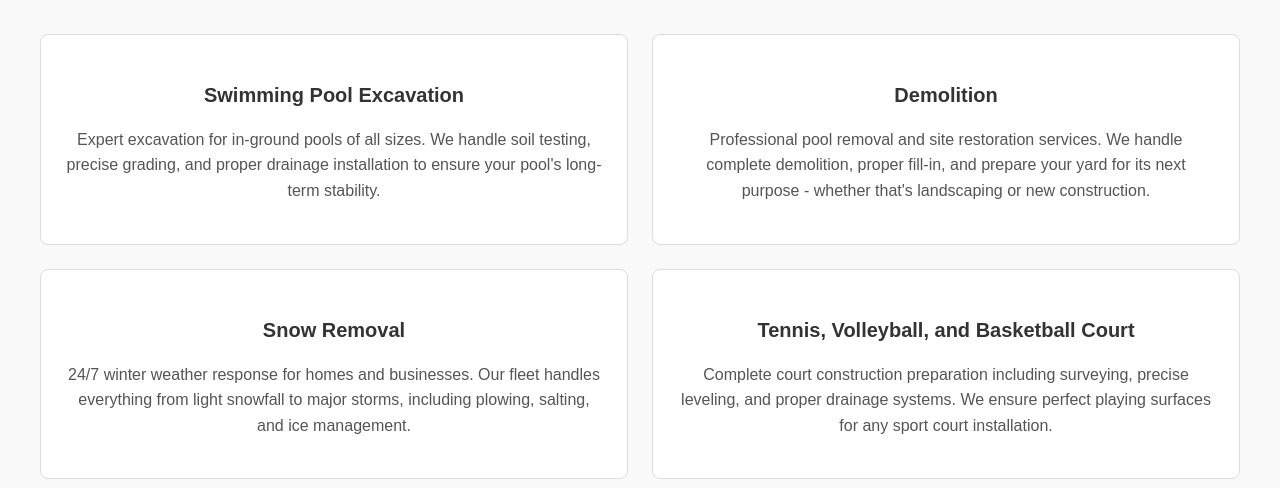
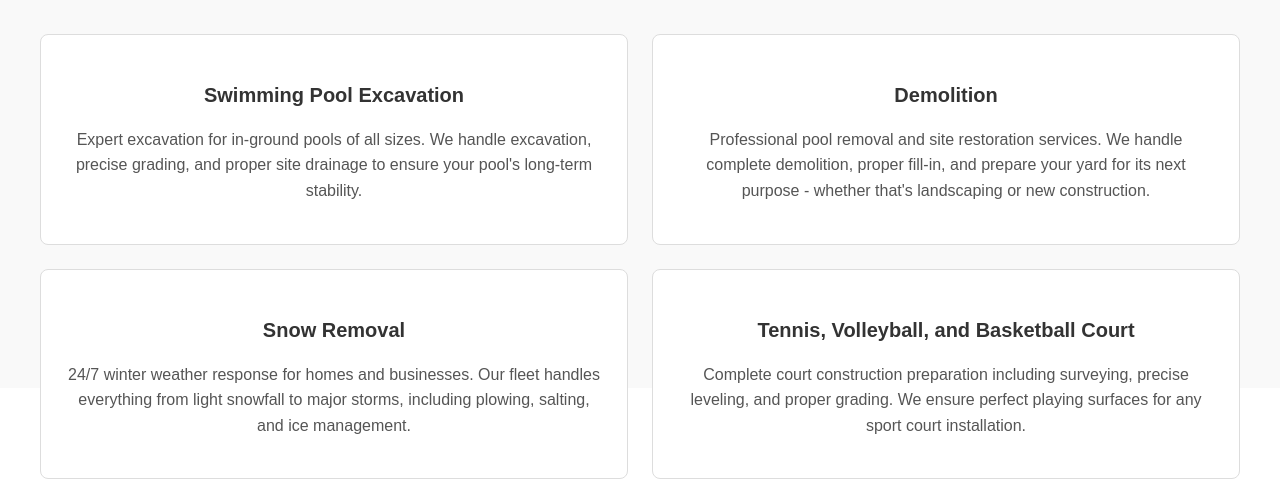
Before and after one commit to JakeFurtaw/capandsons, a React (Create React App) app: page / in a window 1280 px wide. Shown: the part 1000-1488 px from the top of the page. Built offline with nearby package versions, Linux system fonts and the light colour scheme; the HTML template or start-up script is replaced by a standard one.

Commit message:
fixed services section and changed vh of certain parts of the page

```diff
--- a/src/pages/Homepage.jsx
+++ b/src/pages/Homepage.jsx
@@ -43,7 +43,7 @@ const Homepage = () => {
           <div className="services-grid">
             <div className="service-card">
               <h3 className="service-title">Swimming Pool Excavation</h3>
-              <p className="service-description">Expert excavation for in-ground pools of all sizes. We handle soil testing, precise grading, and proper drainage installation to ensure your pool's long-term stability.</p>
+              <p className="service-description">Expert excavation for in-ground pools of all sizes. We handle excavation, precise grading, and proper site drainage to ensure your pool's long-term stability.</p>
             </div>
             <div className="service-card">
               <h3 className="service-title">Demolition</h3>
@@ -55,7 +55,7 @@ const Homepage = () => {
             </div>
             <div className="service-card">
               <h3 className="service-title">Tennis, Volleyball, and Basketball Court</h3>
-              <p className="service-description">Complete court construction preparation including surveying, precise leveling, and proper drainage systems. We ensure perfect playing surfaces for any sport court installation.</p>
+              <p className="service-description">Complete court construction preparation including surveying, precise leveling, and proper grading. We ensure perfect playing surfaces for any sport court installation.</p>
             </div>
           </div>
         </div>
--- a/src/styles/Homepage.css
+++ b/src/styles/Homepage.css
@@ -109,11 +109,13 @@ body {
 /* Section Styles */
 .section {
   padding: 4rem 0;
+  height: 50vh;
 }
 
 .section-gray {
   background-color: #f9f9f9;
   padding: 4rem 0;
+  height: 50vh;
 }
 
 .section-title {
```
